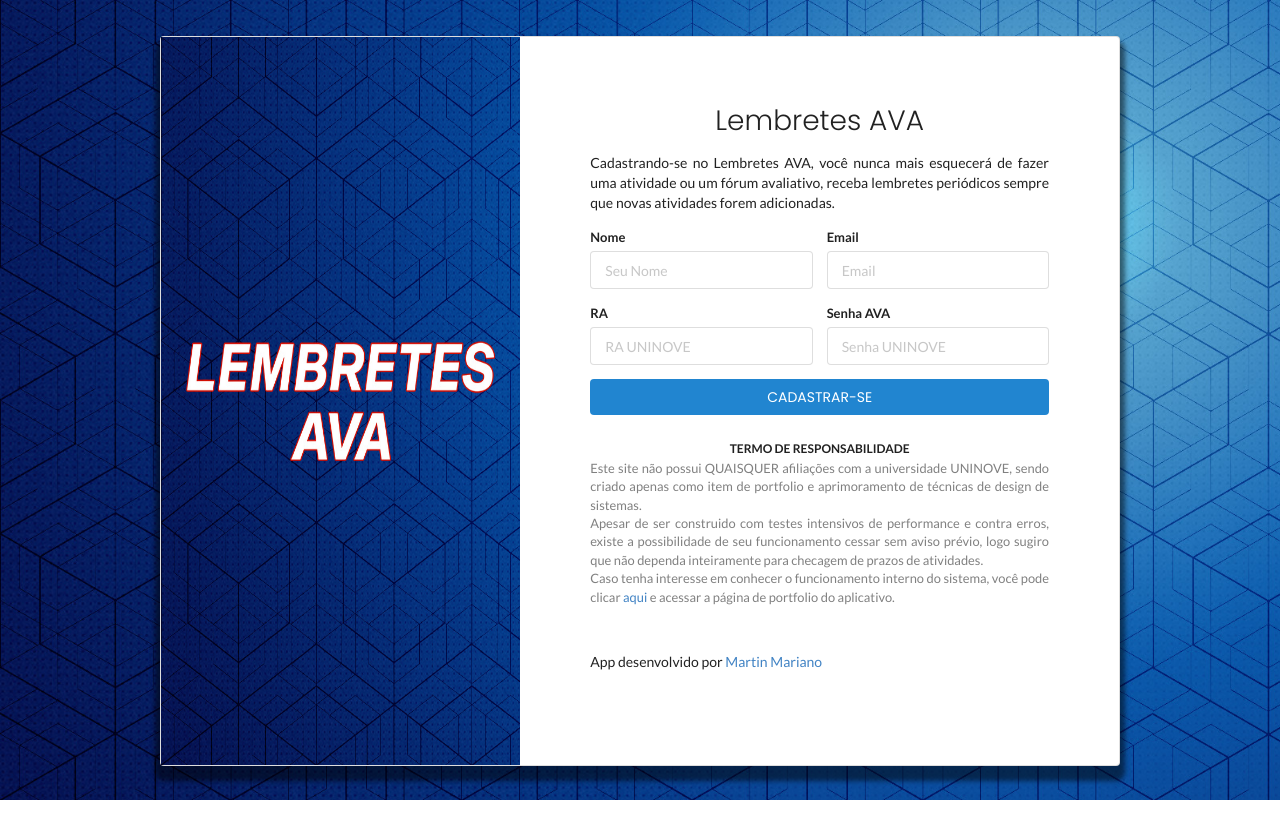
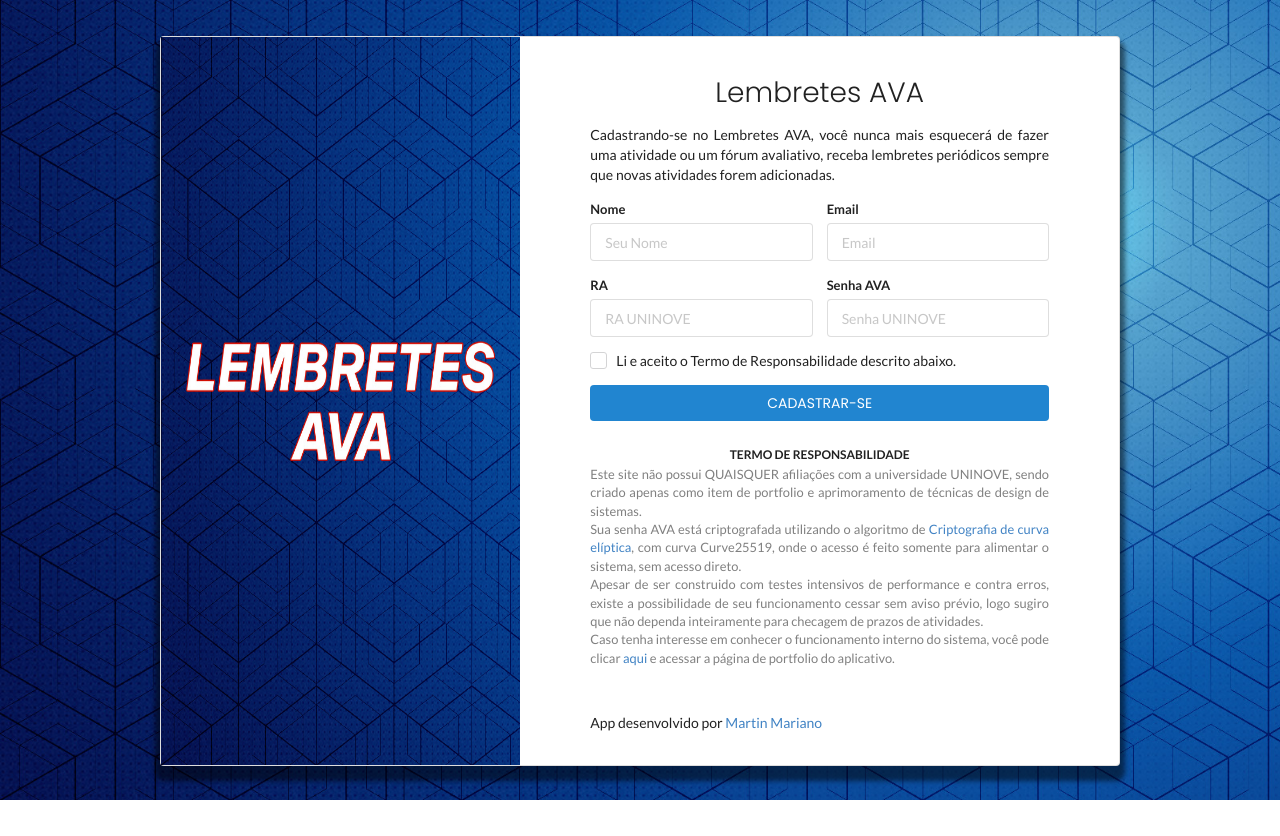
Before and after one commit to saskenuba/ava-lembretes, a Flask app: page / in a window 1280 px wide. Run offline with Flask 2, Linux system fonts and the light colour scheme.

Commit message:
added read and agree before register

```diff
--- a/ava_rememberme/forms.py
+++ b/ava_rememberme/forms.py
@@ -1,6 +1,7 @@
 from flask_wtf import FlaskForm
-from wtforms import StringField, PasswordField
-from wtforms.validators import DataRequired, Email, Regexp, Length, InputRequired
+from wtforms import StringField, PasswordField, BooleanField
+from wtforms.validators import DataRequired, Email, Regexp, Length
+from wtforms.validators import InputRequired
 
 
 class RegisterForm(FlaskForm):
@@ -37,3 +38,10 @@
             DataRequired(message=u'É necessário escrever sua senha do AVA.')
         ],
         render_kw={"placeholder": "Senha UNINOVE"})
+    termosCondicoes = BooleanField(
+        u'Li e aceito o Termo de Responsabilidade descrito abaixo.',
+        validators=[
+            DataRequired(
+                message=u'Você deve ler e aceitar o Termo de Responsabilidade.'
+            )
+        ])
--- a/ava_rememberme/static/dist/main.min.css
+++ b/ava_rememberme/static/dist/main.min.css
@@ -1 +1 @@
-body{background-image:url("../images/BG.jpg");background-repeat:no-repeat;background-size:cover;overflow:hidden}@media (max-width:992px){body{overflow:visible;background-repeat:repeat-y}}#mainSquare{margin:4.5vh 20vh;min-height:90vh;-webkit-box-shadow:0px 10px 5px 5px rgba(0, 0, 0, 0.5);box-shadow:0px 10px 5px 5px rgba(0, 0, 0, 0.5)}@media (max-width:991px){#mainSquare{margin:4.5vh 5vh}}#squareLeftColumn{padding:0;background-image:url("../images/AVA Reminder Me - Coluna16x9.jpg");background-repeat:no-repeat;background-size:100% 100%;margin:0;height:91vh}#squareRightColumn{padding:5em;height:91vh}@media (max-width:991px){#squareRightColumn{padding:2em;height:100%}}.privacidade{margin-top:2em}.privacidade p{font-size:0.92rem;color:grey}.footer{margin:10%  auto 0 auto}.poppins-regular{font-family:'Poppins'!important;font-weight:400!important}.poppins-light{font-family:'Poppins'!important;font-weight:lighter!important}.justified{text-align:justify}
+body{background-image:url("../images/BG.jpg");background-repeat:no-repeat;background-size:cover;overflow:hidden}@media (max-width:992px){body{overflow:visible;background-repeat:repeat-y}}#mainSquare{margin:4.5vh 20vh;min-height:90vh;-webkit-box-shadow:0px 10px 5px 5px rgba(0, 0, 0, 0.5);box-shadow:0px 10px 5px 5px rgba(0, 0, 0, 0.5)}@media (max-width:991px){#mainSquare{margin:4.5vh 5vh}}#squareLeftColumn{padding:0;background-image:url("../images/AVA Reminder Me - Coluna16x9.jpg");background-repeat:no-repeat;background-size:100% 100%;margin:0;height:91vh}#squareRightColumn{padding:3em 5em 0em;height:91vh}@media (max-width:991px){#squareRightColumn{padding:2em;height:100%}}.privacidade{margin-top:2em}.privacidade p{font-size:0.92rem;color:grey}.footer{margin:10%  auto 0 auto}.poppins-regular{font-family:'Poppins'!important;font-weight:400!important}.poppins-light{font-family:'Poppins'!important;font-weight:lighter!important}.justified{text-align:justify}
--- a/ava_rememberme/static/scss/_login.scss
+++ b/ava_rememberme/static/scss/_login.scss
@@ -36,7 +36,7 @@
 
 #squareRightColumn {
 
-    padding: 5em;
+    padding: 3em 5em 0em;
     height: 100vh - $loginPage-margin-top * 2;
 
     @media (max-width: 991px) {
--- a/ava_rememberme/templates/register.html
+++ b/ava_rememberme/templates/register.html
@@ -37,6 +37,13 @@
                                 <div class="field">
                                     {{ form.uninoveSenha.label }}
                                     {{ form.uninoveSenha }}
+                                </div>
+
+                            </div>
+                            <div class="field">
+                                <div class="ui checkbox">
+                                    {{ form.termosCondicoes }}
+                                    {{ form.termosCondicoes.label }}
                                 </div>
                             </div>
                             <button class="ui primary fluid button poppins-regular">CADASTRAR-SE</button>
@@ -87,6 +94,7 @@
                         </h3>
                         <p class="justified">
                             Este site não possui QUAISQUER afiliações com a universidade UNINOVE, sendo criado apenas como item de portfolio e aprimoramento de técnicas de design de sistemas.
+                            <br/>Sua senha AVA está criptografada utilizando o algoritmo de <a href="https://pt.wikipedia.org/wiki/Criptografia_de_curva_el%C3%ADptica">Criptografia de curva elíptica</a>, com curva Curve25519, onde o acesso é feito somente para alimentar o sistema, sem acesso direto.
                             <br/>Apesar de ser construido com testes intensivos de performance e contra erros, existe a possibilidade de seu funcionamento cessar sem aviso prévio, logo sugiro que não dependa inteiramente para checagem de prazos de atividades.
                             <br/>Caso tenha interesse em conhecer o funcionamento interno do sistema, você pode clicar <a href="">aqui</a> e acessar a página de portfolio do aplicativo.
                         </p>
@@ -123,6 +131,13 @@
                                 <div class="field">
                                     {{ form.uninoveSenha.label }}
                                     {{ form.uninoveSenha }}
+                                </div>
+
+                            </div>
+                            <div class="field">
+                                <div class="ui checkbox">
+                                    {{ form.termosCondicoes }}
+                                    {{ form.termosCondicoes.label }}
                                 </div>
                             </div>
                             <button class="ui primary fluid button poppins-regular">CADASTRAR-SE</button>
@@ -173,6 +188,7 @@
                         </h3>
                         <p class="justified">
                             Este site não possui QUAISQUER afiliações com a universidade UNINOVE, sendo criado apenas como item de portfolio e aprimoramento de técnicas de design de sistemas.
+                            <br/>Sua senha AVA está criptografada utilizando o algoritmo de <a href="https://pt.wikipedia.org/wiki/Criptografia_de_curva_el%C3%ADptica">Criptografia de curva elíptica</a>, com curva Curve25519, onde o acesso é feito somente para alimentar o sistema, sem acesso direto.
                             <br/>Apesar de ser construido com testes intensivos de performance e contra erros, existe a possibilidade de seu funcionamento cessar sem aviso prévio, logo sugiro que não dependa inteiramente para checagem de prazos de atividades.
                             <br/>Caso tenha interesse em conhecer o funcionamento interno do sistema, você pode clicar <a href="">aqui</a> e acessar a página de portfolio do aplicativo.
                         </p>
```
